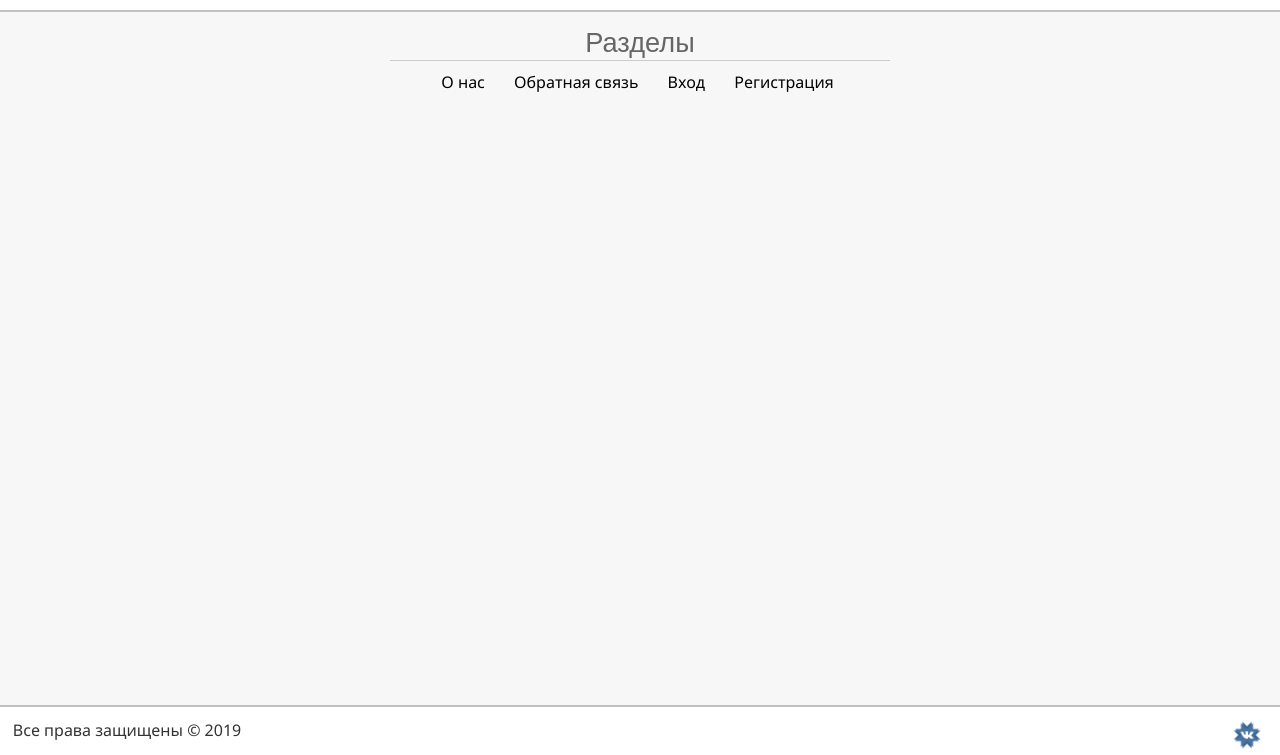
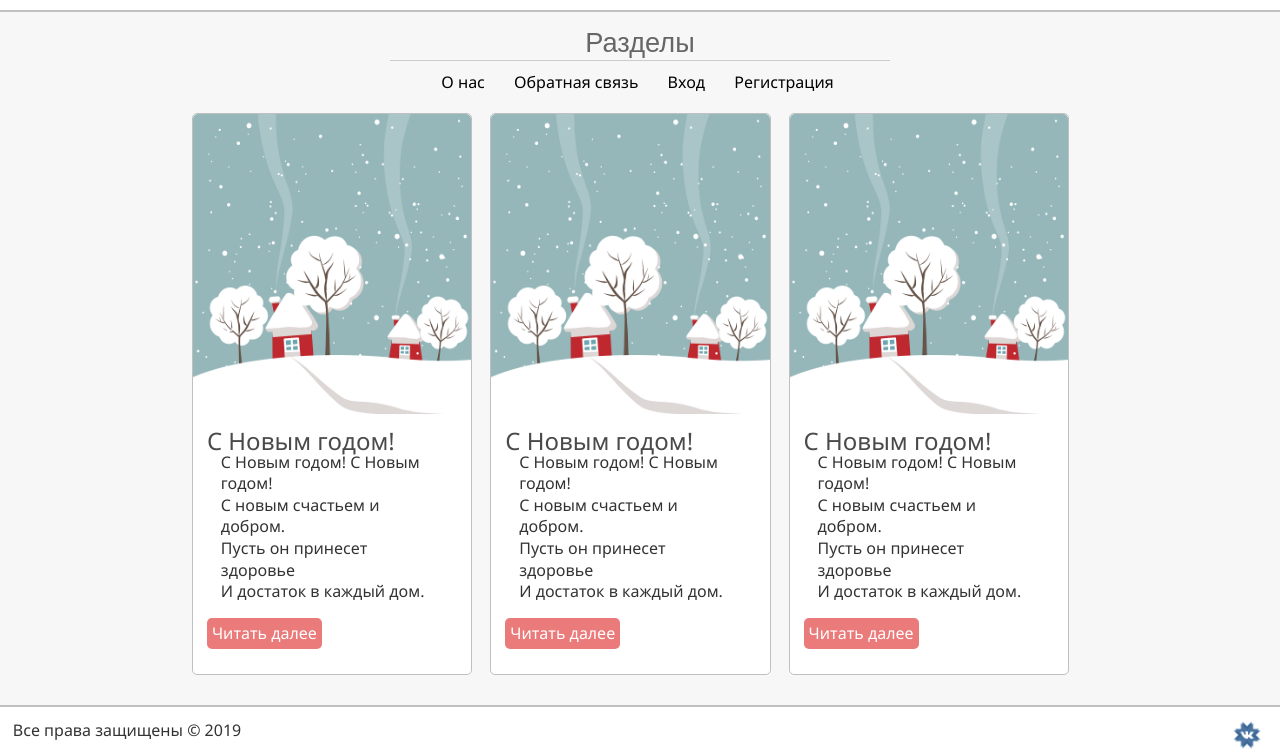
Before and after one commit to programist2002/STUDY-SerenityIO, a plain HTML site: page www/index.html in a window 1280 px wide. Shown: the part 47-802 px from the top of the page. Drawn offline with Linux system fonts and the light colour scheme.

Commit message:
Lesson 5
Создаем сайт на HTML5 + CSS3 | Урок №5 - Создаем анонсы статьей для нашего сайта

```diff
--- a/www/css/style.css
+++ b/www/css/style.css
@@ -135,7 +135,68 @@ input[type=text].field:focus {
   background-color: #ececec;
 }
 
-/*Стили для футера*/
+/* Основные стили для сайта */
+
+#wrapper {
+  float: left;
+  width: 100%;
+  margin-top: 20px;
+}
+
+#wrapper #articles {
+  float: left;
+  width: 70%;
+  margin-left: 15%;
+}
+
+#wrapper #articles article {
+  float: left;
+  width: 31.3%;
+  border: 1px solid silver;
+  box-sizing: border-box;
+  border-radius: 5px;
+  background-color: #fafafa;
+  margin-right: 2%;
+  min-height: 400px;
+  padding-bottom: 25px;
+  background-color: #FFFFFF;
+}
+
+#wrapper #articles article img {
+  width: 100%;
+  height: 300px;
+  border-radius: 5px 5px 0px 0px;
+  margin-bottom: 10px;
+}
+
+#wrapper #articles article h2 {
+  width: 90%;
+  margin-left: 5%;
+  font-weight: normal;
+  font: 1.7em;
+  color: #4a4a4a;
+}
+
+#wrapper #articles article p {
+  width: 80%;
+  margin-left: 10%;
+}
+
+#wrapper #articles article a {
+  padding: 5px;
+  background-color: #eb7b7b;
+  margin-left: 5%;
+  border-radius: 5px;
+  color: #fff;
+  float: left;
+  margin-top: 15px;
+}
+
+#wrapper #articles article a:hover {
+  background-color: #3AC7D0;
+}
+
+/* Стили для футера */
 footer {
   padding: 1%;
   border-top: 2px solid silver;
--- a/www/index.html
+++ b/www/index.html
@@ -28,7 +28,37 @@
         <a href="reg.html">Регистрация</a>
       </div>
     </center>
-
+    <div id="wrapper">
+      <div id="articles">
+        <article>
+          <img src="img/winter.png" alt="Изображение" title="Изображение"/>
+          <h2>С Новым годом!</h2>
+          <p>С Новым годом! С Новым годом!<br />
+            С новым счастьем и добром.<br />
+            Пусть он принесет здоровье<br />
+            И достаток в каждый дом.</p>
+          <a href="/article" title="Посмотреть статью">Читать далее</a>
+        </article>
+        <article>
+          <img src="img/winter.png" alt="Изображение" title="Изображение" />
+          <h2>С Новым годом!</h2>
+          <p>С Новым годом! С Новым годом!<br />
+            С новым счастьем и добром.<br />
+            Пусть он принесет здоровье<br />
+            И достаток в каждый дом.</p>
+          <a href="/article" title="Посмотреть статью">Читать далее</a>
+        </article>
+        <article>
+          <img src="img/winter.png" alt="Изображение" title="Изображение" />
+          <h2>С Новым годом!</h2>
+          <p>С Новым годом! С Новым годом!<br/>
+          С новым счастьем и добром.<br/>
+          Пусть он принесет здоровье<br/>
+          И достаток в каждый дом.</p>
+            <a href="/article" title="Посмотреть статью">Читать далее</a>
+        </article>
+      </div>
+    </div>
   </div>
   <footer>
     <span class="left">Все права защищены &copy; 2019</span>
```
Also changed, not shown: www/img/winter.png (added).
